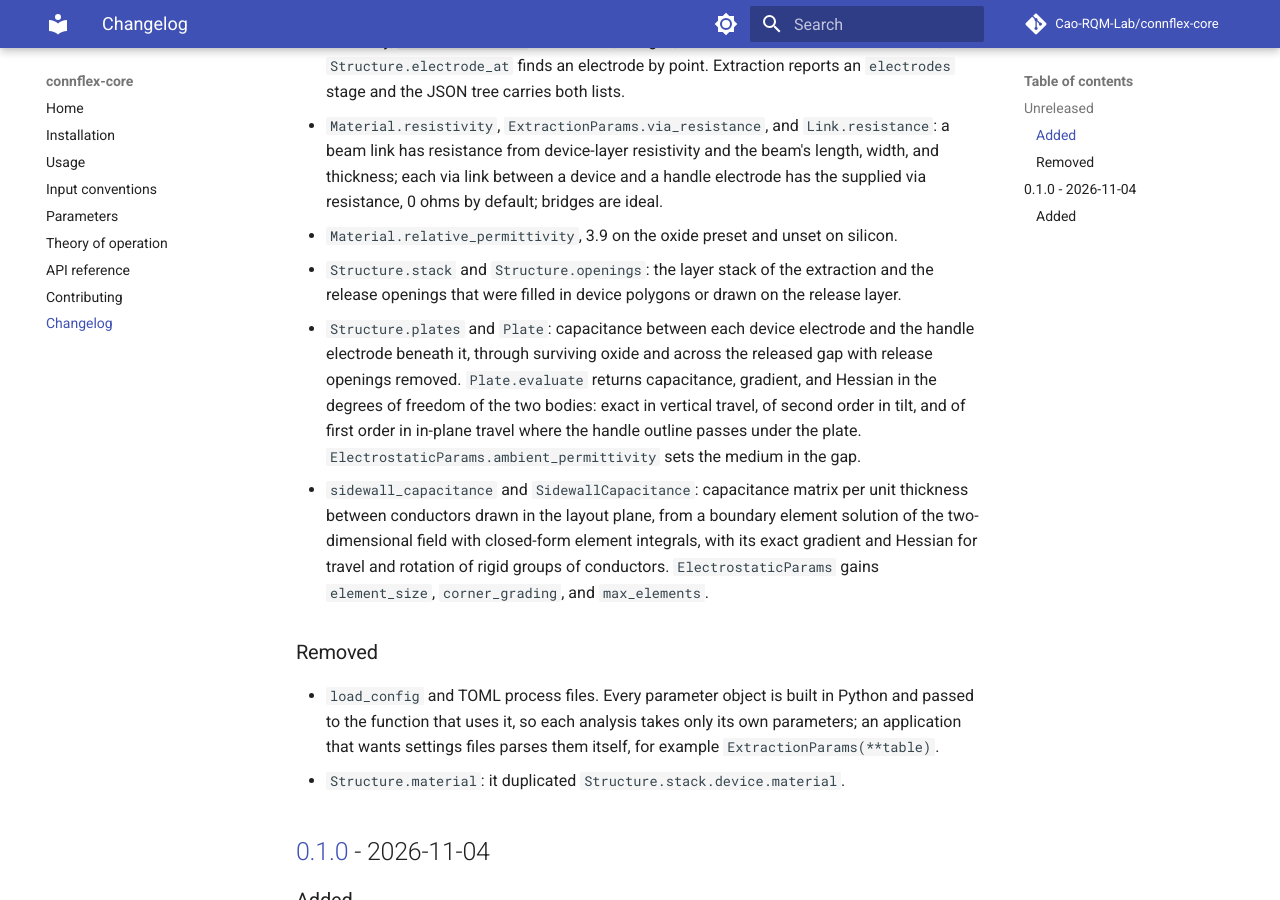
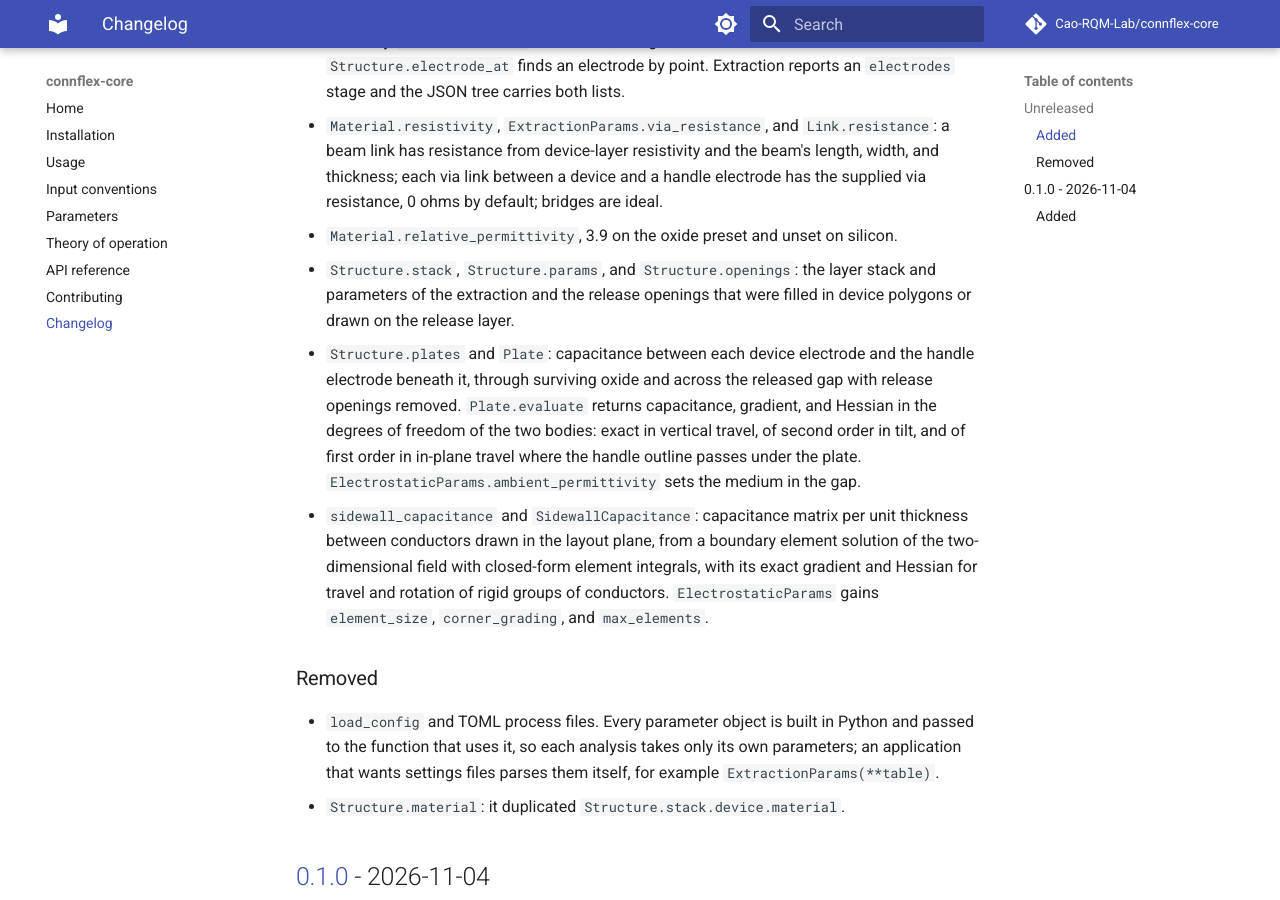
Before and after one commit to Cao-RQM-Lab/connflex-core, an MkDocs documentation site: the page built from docs/changelog.md, in a window 1280 px wide and 900 px high, scrolled down 340 px. Built offline with MkDocs 1.6.1 and Material for MkDocs 9.7.7, drawn with Linux system fonts in a browser that asks for light colours; comment, search, counter and statistics services are not loaded.

Commit message:
Keep extraction parameters on extracted structure
Structure gains params, the ExtractionParams it was extracted with,
beside its stack. Analyses that need a tolerance of the extraction,
such as the margin by which a stub counts as touching its polygon, can
read it from the structure.

```diff
--- a/CHANGELOG.md
+++ b/CHANGELOG.md
@@ -19,9 +19,9 @@ versions follow [Semantic Versioning](https://semver.org/spec/v2.0.0.html).
   bridges are ideal.
 - `Material.relative_permittivity`, 3.9 on the oxide preset and unset on
   silicon.
-- `Structure.stack` and `Structure.openings`: the layer stack of the
-  extraction and the release openings that were filled in device polygons or
-  drawn on the release layer.
+- `Structure.stack`, `Structure.params`, and `Structure.openings`: the layer
+  stack and parameters of the extraction and the release openings that were
+  filled in device polygons or drawn on the release layer.
 - `Structure.plates` and `Plate`: capacitance between each device electrode
   and the handle electrode beneath it, through surviving oxide and across the
   released gap with release openings removed. `Plate.evaluate` returns
```
Also changed, not shown: docs/usage.md (+1 -1 lines), 3 other files.
